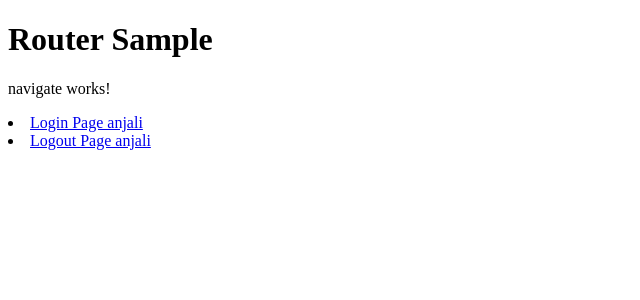
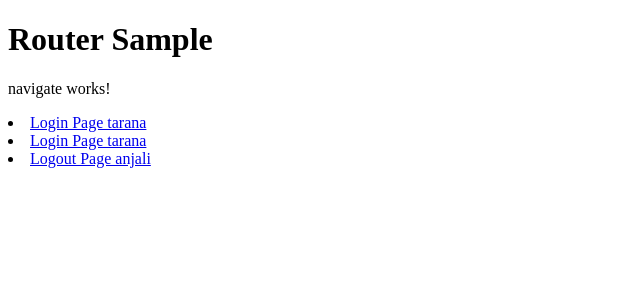
Before and after one commit to shelat1217/git_tutorial, an Angular app: page /navigate in a window 1280 px wide. Shown: the top 300 px of the page, without its empty margins (0-640 px from the left). Built offline with nearby package versions, Linux system fonts and the light colour scheme.

Commit message:
nav component changed

```diff
--- a/src/app/navigate/navigate.component.html
+++ b/src/app/navigate/navigate.component.html
@@ -2,7 +2,10 @@
 
 <nav>
     <li>
-        <a class='button' routerLink='login'> Login Page anjali </a>
+        <a class='button' routerLink='login'> Login Page tarana </a>
+    </li>
+    <li>
+        <a class='button' routerLink='login'> Login Page tarana </a>
     </li>
     <li>
         <a class='button' routerLink='logout'> Logout Page anjali </a>
```
